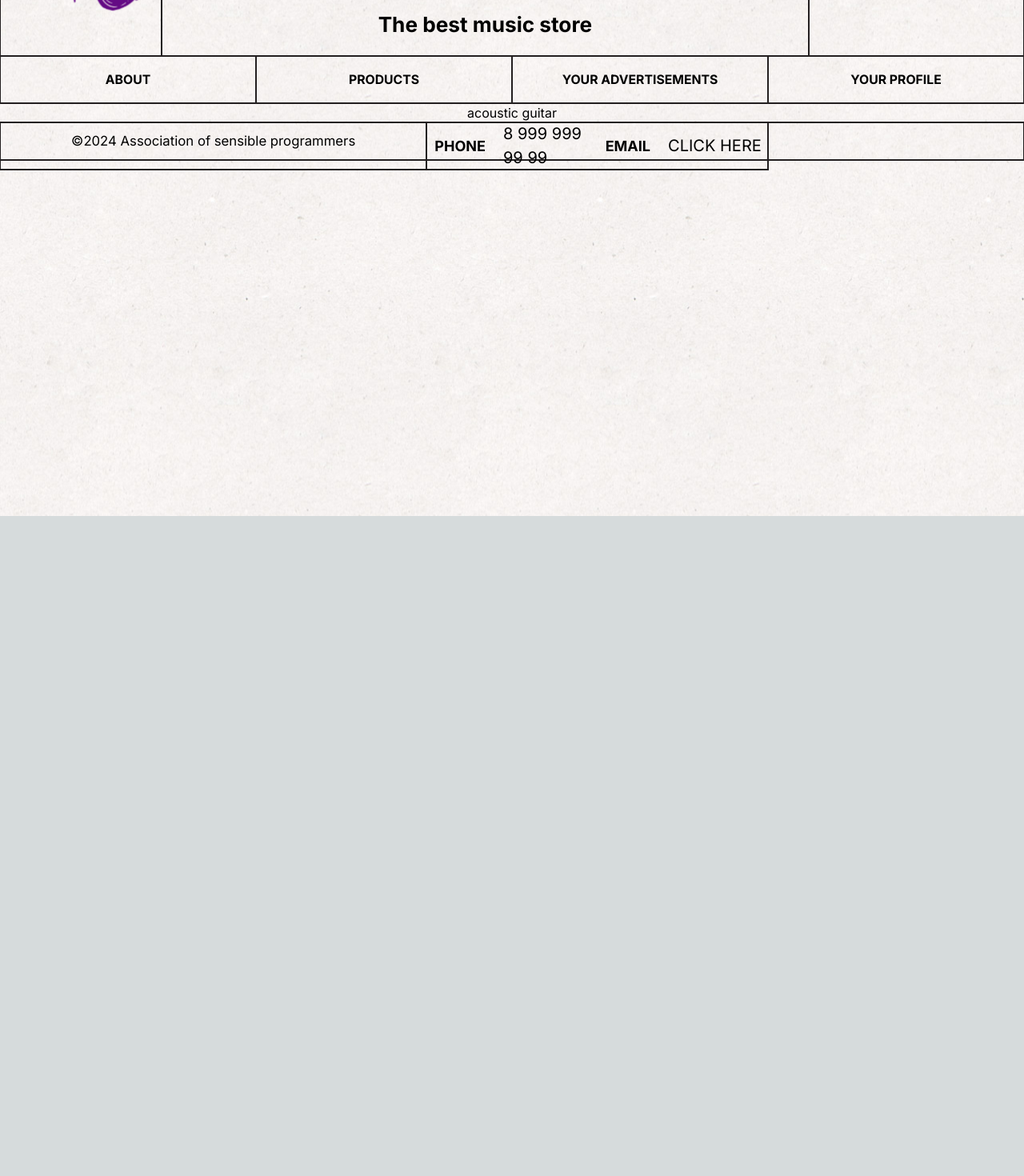
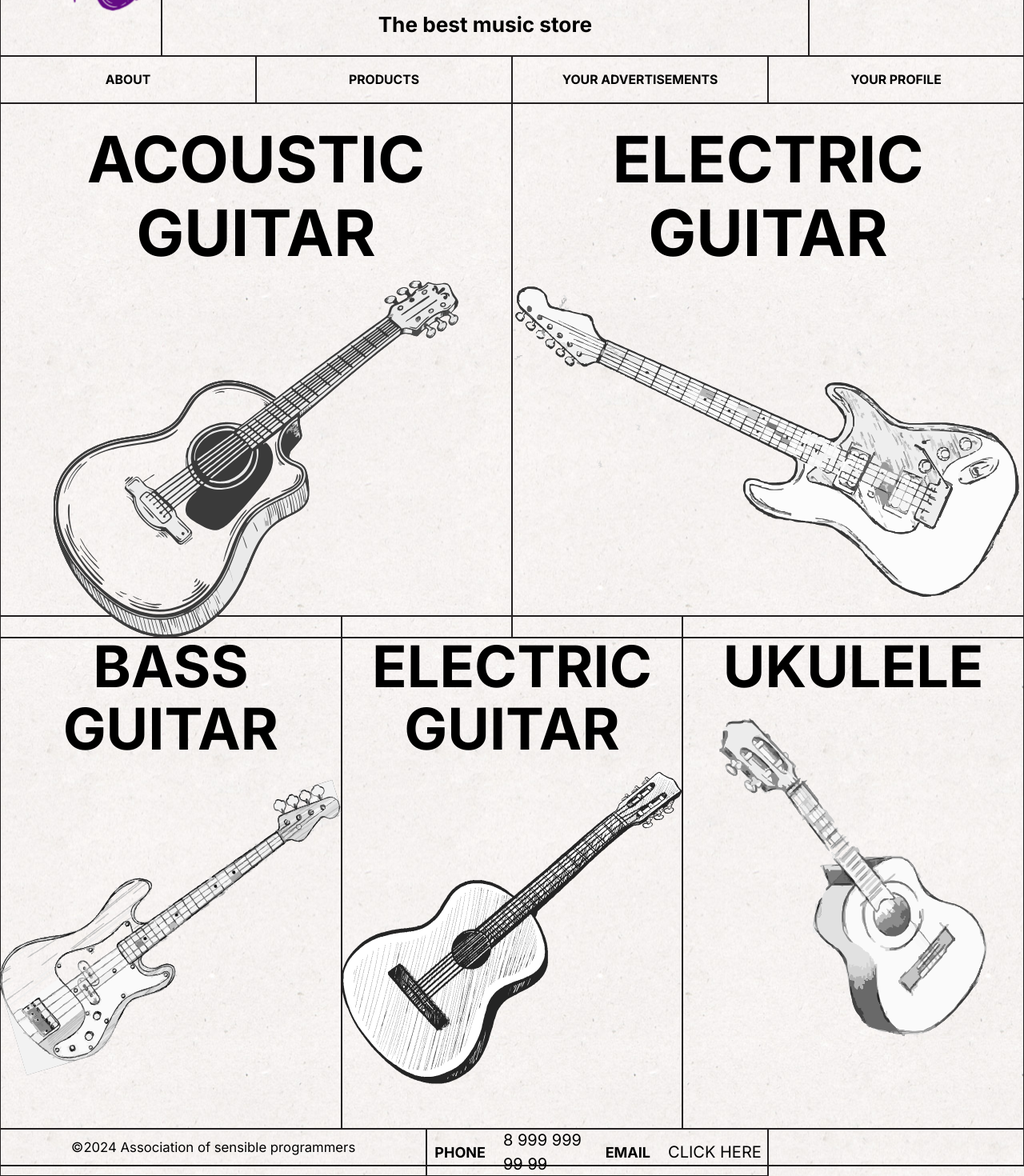
Before and after one commit to jenkinsyoung/web_music_sanctuary, a Next.js app: page /products in a window 1280 px wide. Shown: the part 155-1625 px from the top of the page at 80% size. Before the commit the page ends 800 px from the top, so only its background shows below. Built offline with nearby package versions, Linux system fonts and the light colour scheme.

Commit message:
new file:   public/ukulele.svg 	modified:   src/app/products/ProductPage.module.scss 	modified:   src/app/products/page.tsx 	modified:   src/components/Header.tsx

```diff
--- a/src/app/products/ProductPage.module.scss
+++ b/src/app/products/ProductPage.module.scss
@@ -0,0 +1,160 @@
+.container{
+    position: relative;
+    width: 100%;
+    box-shadow: inset 0px 0px 0px 1px rgb(35, 31, 32),0px 0px 0px 1px rgb(35, 31, 32);
+    background: rgba(255, 255, 255, 0);
+    height: max-content;
+    user-select: none;
+
+    >.first_line{
+        width:100%;
+        box-shadow: inset 0px 0px 0px 1px rgb(35, 31, 32),0px 0px 0px 1px rgb(35, 31, 32);
+        background: rgba(255, 255, 255, 0);
+        height: 640.86px;
+        display: grid;
+        grid-template-columns: repeat(2, 1fr);
+
+        >.acoustic{
+            width: 100%;
+            height: 100%;
+            box-shadow: inset 0px 0px 0px 1px rgb(35, 31, 32),0px 0px 0px 1px rgb(35, 31, 32);
+            background: rgba(255, 255, 255, 0);
+            align-items: center;
+            &:hover img{
+                filter:grayscale(0);
+            }
+            >h1{
+                align-items: center;
+                padding: 24px 20px;
+                padding-bottom: 15px;
+                font-size: 80px;
+                font-weight: 700;
+                line-height: 91.43px;
+                text-align: center;
+                text-transform: uppercase;
+            }
+
+            >img{
+                filter:grayscale(1);
+                transition: 0.7s;
+                margin: auto;
+            }
+        }
+
+        >.electric{
+            width: 100%;
+            height: 100%;
+            box-shadow: inset 0px 0px 0px 1px rgb(35, 31, 32),0px 0px 0px 1px rgb(35, 31, 32);
+            background: rgba(255, 255, 255, 0);
+            align-items: center;
+            &:hover img{
+                filter:grayscale(0);
+            }
+            >h1{
+                align-items: center;
+                padding: 24px 20px;
+                padding-bottom: 15px;
+                font-size: 80px;
+                font-weight: 700;
+                line-height: 91.43px;
+                text-align: center;
+                text-transform: uppercase;
+            }
+
+            >img{
+                filter:grayscale(1);
+                transition: 0.7s;
+                margin: auto;
+            }
+        }
+    }
+
+    >.second_line{
+        width:100%;
+        box-shadow: inset 0px 0px 0px 1px rgb(35, 31, 32),0px 0px 0px 1px rgb(35, 31, 32);
+        background: rgba(255, 255, 255, 0);
+        height: 640.86px;
+        display: grid;
+        grid-template-columns: repeat(3, 1fr);
+
+        >.bass{
+            width: 100%;
+            height: 100%;
+            box-shadow: inset 0px 0px 0px 1px rgb(35, 31, 32),0px 0px 0px 1px rgb(35, 31, 32);
+            background: rgba(255, 255, 255, 0);
+            align-items: center;
+            &:hover img{
+                filter:grayscale(0);
+            }
+            >h1{
+                align-items: center;
+                padding: 24px 20px;
+                padding-bottom: 25px;
+                font-size: 71.93px;
+                font-weight: 700;
+                line-height: 77.71px;
+                text-align: center;
+                text-transform: uppercase;
+            }
+
+            >img{
+                filter:grayscale(1);
+                transition: 0.7s;
+                margin: auto;
+            }
+        }
+
+        >.classic{
+            width: 100%;
+            height: 100%;
+            box-shadow: inset 0px 0px 0px 1px rgb(35, 31, 32),0px 0px 0px 1px rgb(35, 31, 32);
+            background: rgba(255, 255, 255, 0);
+            align-items: center;
+            &:hover img{
+                filter:grayscale(0);
+            }
+            >h1{
+                align-items: center;
+                padding: 24px 20px;
+                padding-bottom: 15px;
+                font-size: 71.93px;
+                font-weight: 700;
+                line-height: 77.71px;
+                text-align: center;
+                text-transform: uppercase;
+            }
+
+            >img{
+                filter:grayscale(1);
+                transition: 0.7s;
+                margin: auto;
+            }
+        }
+        >.ukulele{
+            width: 100%;
+            height: 100%;
+            box-shadow: inset 0px 0px 0px 1px rgb(35, 31, 32),0px 0px 0px 1px rgb(35, 31, 32);
+            background: rgba(255, 255, 255, 0);
+            align-items: center;
+            &:hover img{
+                filter:grayscale(0);
+            }
+            >h1{
+                align-items: center;
+                padding: 24px 20px;
+                padding-bottom: 25px;
+                font-size: 71.93px;
+                font-weight: 700;
+                line-height: 77.71px;
+                text-align: center;
+                text-transform: uppercase;
+            }
+
+            >img{
+                filter:grayscale(1);
+                transition: 0.7s;
+                margin: auto;
+            }
+        }
+    }
+}
--- a/src/app/products/page.tsx
+++ b/src/app/products/page.tsx
@@ -7,11 +7,48 @@ const ProductPage =()=>{
             <div className={styles.first_line}>
                 <div className={styles.acoustic}>
                     <h1>acoustic guitar</h1>
-
+                    <Image priority
+                    src = '/acoustic.svg'
+                    alt=''
+                    width={506.29}
+                    height={445.28}/>
+                </div>
+                <div className={styles.electric}>
+                    <h1>electric guitar</h1>
+                    <Image priority
+                    src = '/electric.svg'
+                    alt=''
+                    height={465}
+                    width={750}
+                    />
                 </div>
             </div>
             <div className={styles.second_line}>
-
+                <div className={styles.bass}>
+                        <h1>bass guitar</h1>
+                        <Image priority
+                        src = '/bass.svg'
+                        alt=''
+                        width={500}
+                        height={433}/>
+                </div>
+                <div className={styles.classic}>
+                    <h1>electric guitar</h1>
+                    <Image priority
+                    src = '/guitar.svg'
+                    alt=''
+                    height={390.88}
+                    width={427.1}
+                    />
+                </div>
+                <div className={styles.ukulele}>
+                        <h1>ukulele</h1>
+                        <Image priority
+                        src = '/ukulele.svg'
+                        alt=''
+                        width={340}
+                        height={401}/>
+                </div>
             </div>
         </div>
     )
--- a/src/components/Header.tsx
+++ b/src/components/Header.tsx
@@ -37,7 +37,7 @@ const Header = () => {
             <Link href='/'>about</Link>
             </div>
             <div className={styles.link}>
-            <Link href='#'>products</Link>
+            <Link href='/products'>products</Link>
             </div>
             <div className={styles.link}>
             <Link href='#'>your advertisements</Link>
```
Also changed, not shown: public/ukulele.svg (added).
